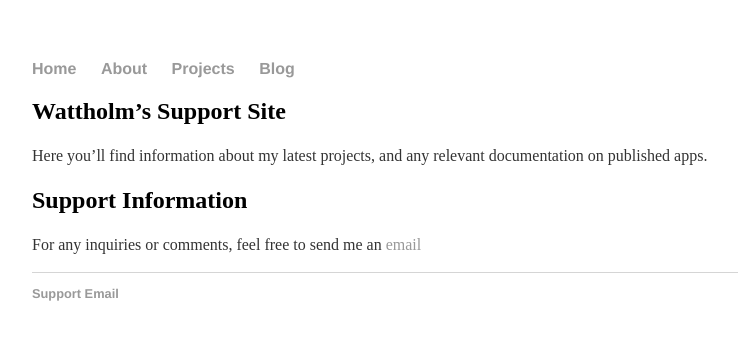
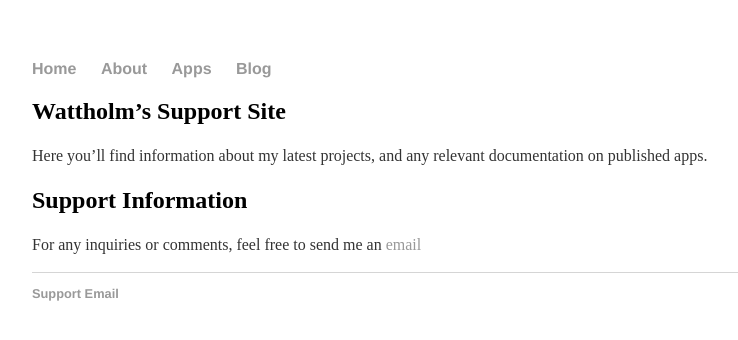
Before and after one commit to Wattholm/Wattholm.github.io, a Jekyll site: the page built from index.md, in a window 1280 px wide. Shown: the top 340 px of the page, without its empty margins (160-898 px from the left). Built offline with Jekyll 4.4.1, drawn with Linux system fonts in a browser that asks for light colours.

Commit message:
Update default.html

```diff
--- a/_layouts/default.html
+++ b/_layouts/default.html
@@ -10,7 +10,7 @@
 	    		<ul>
 	        		<li><a href="/">Home</a></li>
 		        	<li><a href="/about">About</a></li>
-	        		<li><a href="/projects">Projects</a></li>
+	        		<li><a href="/apps">Apps</a></li>
 	        		<li><a href="/blog">Blog</a></li>
 	    		</ul>
 			</nav>
```
